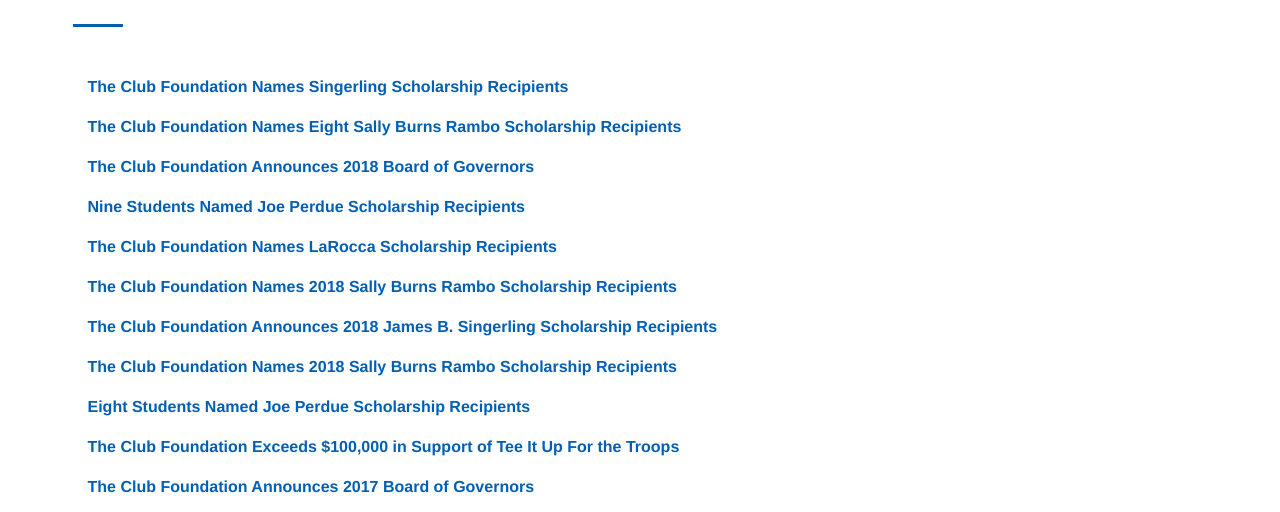
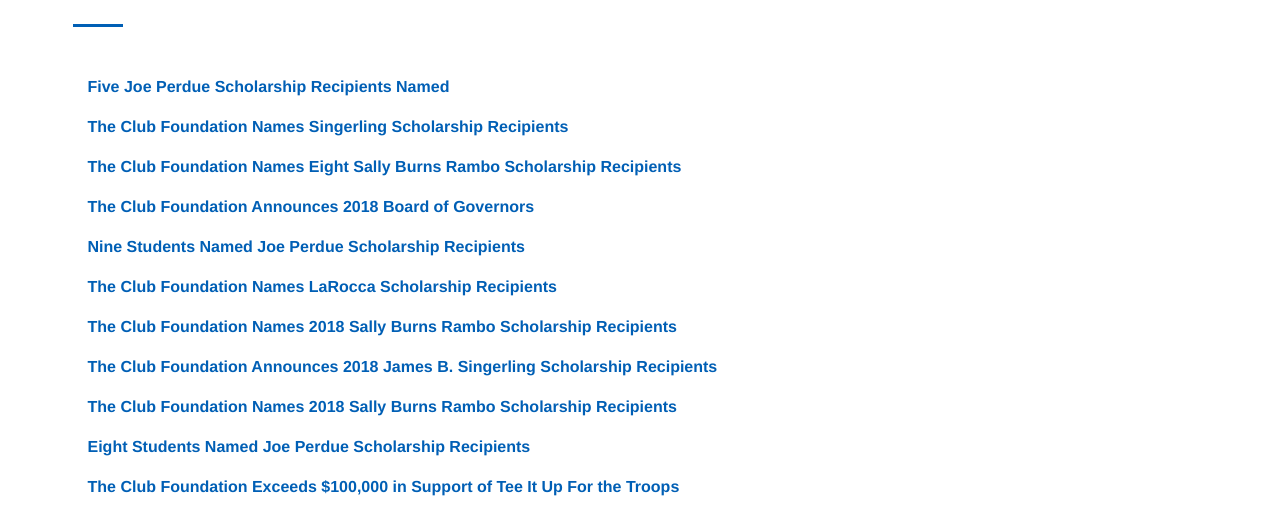
Before and after one commit to willflourance/The-Club-Foundation, a website: page press-releases.html in a window 1280 px wide. Shown: the part 265-777 px from the top of the page. Drawn offline with nearby package versions, Linux system fonts and the light colour scheme; files that its build step writes are made by us from their sources.

Commit message:
Updated page
added new link to perdue scholarship press release

```diff
--- a/press-releases.html
+++ b/press-releases.html
@@ -56,6 +56,7 @@
  <div class="tab-content">
 	 <div class="container tab-pane active" id="page-one">
 	 <div class="press-releases">
+     <p><a href="https://www.cmaa.org/fullcontent.aspx?id=46121">Five Joe Perdue Scholarship Recipients Named</a></p>
      <p><a href="https://www.cmaa.org/WorkArea/linkit.aspx?LinkIdentifier=id&ItemID=45628&libID=41906">The Club Foundation Names Singerling Scholarship Recipients</a></p>
 	   <p><a href="https://www.cmaa.org/fullcontent.aspx?id=45567">The Club Foundation Names Eight Sally Burns Rambo Scholarship Recipients </a></p>
 	   <p> <a href="https://www.cmaa.org/fullcontent.aspx?id=45275"><strong> The Club Foundation Announces 2018 Board of Governors </strong></a></p>
```
